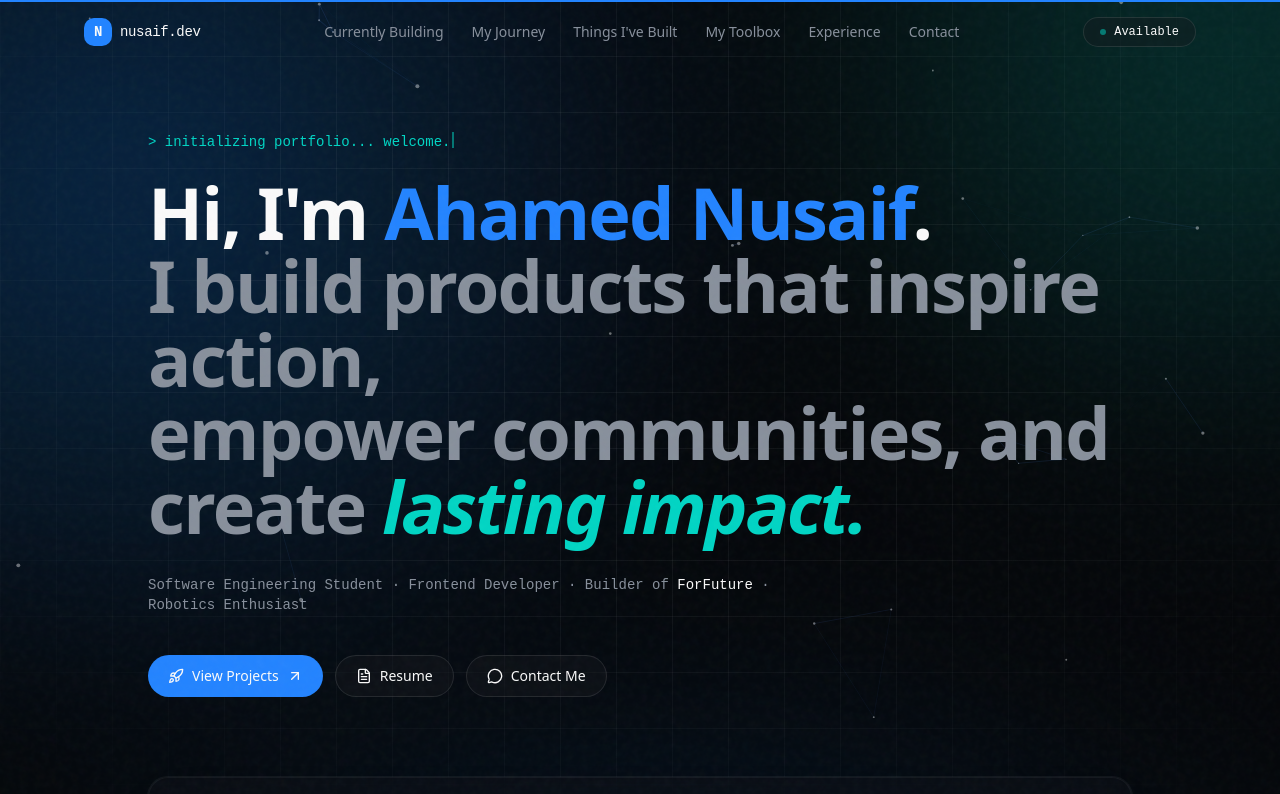
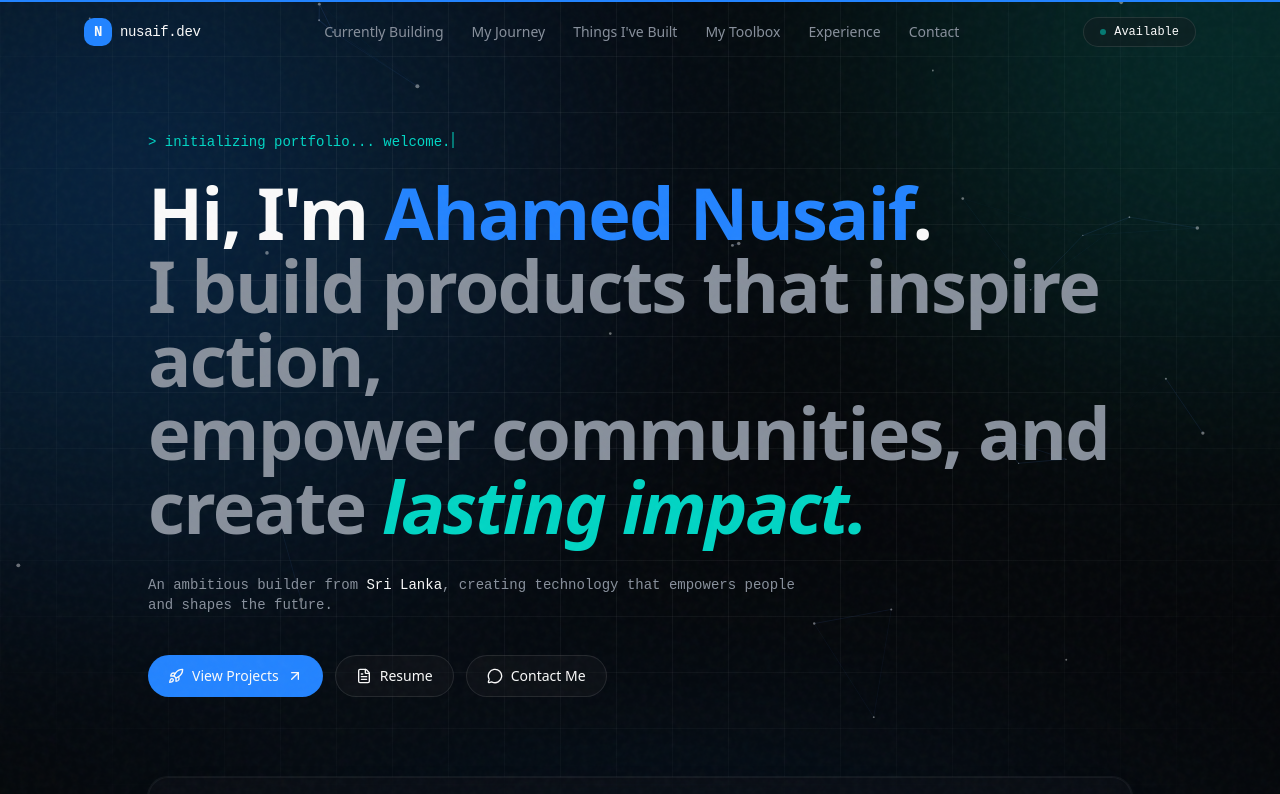
Before and after one commit to KindNusaif/Personal-Portfolio, a React (Vite) app: page / in a window 1280 px wide. Shown: the top 794 px of the page. Built offline with nearby package versions, Linux system fonts and the light colour scheme.

Commit message:
Update hero subtitle with location and stronger narrative

```diff
--- a/src/components/portfolio/sections.tsx
+++ b/src/components/portfolio/sections.tsx
@@ -116,8 +116,7 @@ export function HeroSection() {
           transition={{ delay: 0.4, duration: 0.6 }}
           className="mt-8 max-w-2xl font-mono text-sm text-muted-foreground"
         >
-          Software Engineering Student · Frontend Developer · Builder of{" "}
-          <span className="text-foreground">ForFuture</span> · Robotics Enthusiast
+          An ambitious builder from <span className="text-foreground">Sri Lanka</span>, creating technology that empowers people and shapes the future.
         </motion.p>
 
         <motion.div
```
